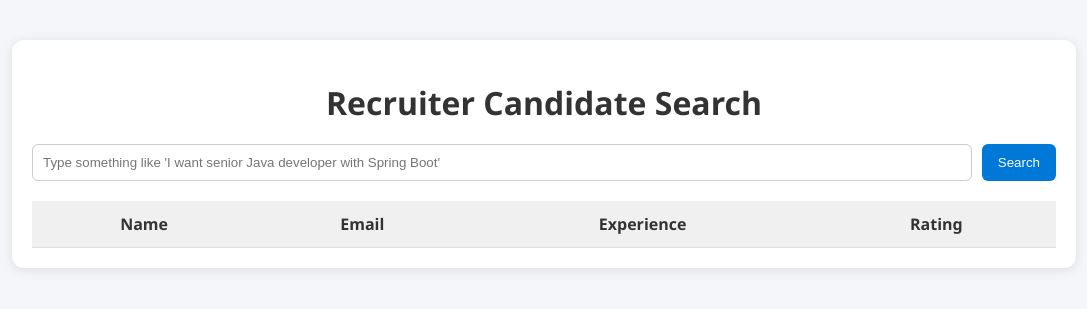
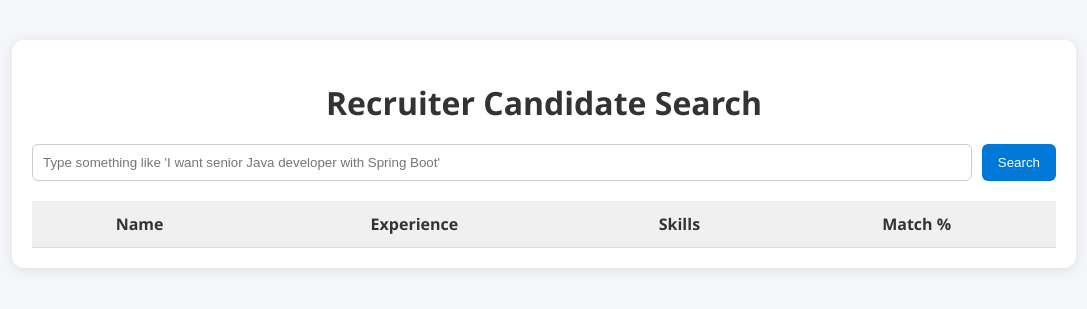
Before and after one commit to Milind-Bhandare/SkillMatch, a FastAPI app: page /recruiter in a window 1280 px wide. Shown: the top 309 px of the page, without its empty margins (96-1183 px from the left). Run offline with FastAPI, Linux system fonts and the light colour scheme; lists and menus that the app fills with data are empty.

Commit message:
Changed UI Fields

```diff
--- a/app.py
+++ b/app.py
@@ -361,5 +361,5 @@ def search_candidates(query: str):
     out = sorted(out, key=lambda x: x["final_score"], reverse=True)
     max_score = max([o["final_score"] for o in out] or [1.0])
     for o in out:
-        o["star"] = round((o["final_score"] / max_score) * 5, 2)
+        o["match_percent"] = round((o["final_score"] / max_score) * 100, 2)
     return {"query": query, "results": out}
--- a/chroma/chroma_store.py
+++ b/chroma/chroma_store.py
@@ -12,7 +12,6 @@ VEC_FILE = PERSIST_DIR / "vectors.json"
 MODEL_NAME = CONFIG["embeddings"].get("model", "all-MiniLM-L6-v2")
 MODEL = SentenceTransformer(MODEL_NAME)
 
-
 def _load_vectors():
     if VEC_FILE.exists():
         with open(VEC_FILE, "r", encoding="utf-8") as f:
@@ -20,12 +19,10 @@ def _load_vectors():
         return {k: np.array(v) for k, v in data.items()}
     return {}
 
-
 def _save_vectors(vecs: dict):
     serial = {k: v.tolist() for k, v in vecs.items()}
     with open(VEC_FILE, "w", encoding="utf-8") as f:
         json.dump(serial, f)
-
 
 def add_or_update_candidate(candidate_id: str, text: str, metadata: dict = None):
     vecs = _load_vectors()
@@ -39,7 +36,6 @@ def add_or_update_candidate(candidate_id: str, text: str, metadata: dict = None)
         metas = json.loads(meta_file.read_text(encoding="utf-8"))
     metas[candidate_id] = metadata or {}
     meta_file.write_text(json.dumps(metas), encoding="utf-8")
-
 
 def search(query: str, top_k: int = 20):
     vecs = _load_vectors()
--- a/static/recruiter.js
+++ b/static/recruiter.js
@@ -3,6 +3,67 @@ document.addEventListener("DOMContentLoaded", () => {
   const queryInput = document.getElementById("searchQuery");
   const candidateList = document.getElementById("candidate-list");
   const loader = document.getElementById("loader");
+
+  function formatExperience(raw) {
+    if (raw === null || raw === undefined || raw === "") return "N/A";
+    const n = parseInt(raw, 10);
+    if (!isNaN(n) && n >= 0) return `${n} yrs`;
+    // if it's a string like "8 yrs" already
+    return String(raw);
+  }
+
+  function formatSkills(cand) {
+    // candidate may have skills array, skills_json, or a skills string
+    if (Array.isArray(cand.skills) && cand.skills.length) return cand.skills.join(", ");
+    if (cand.skills && typeof cand.skills === "string") {
+      // maybe it's a comma separated string
+      return cand.skills;
+    }
+    if (cand.skills_json) {
+      try {
+        const parsed = typeof cand.skills_json === "string" ? JSON.parse(cand.skills_json) : cand.skills_json;
+        if (Array.isArray(parsed)) return parsed.join(", ");
+        if (typeof parsed === "string") return parsed;
+      } catch (e) {
+        // fallback to raw string
+        return String(cand.skills_json);
+      }
+    }
+    return "N/A";
+  }
+
+  function formatMatchPercent(result) {
+    // Prefer match_percent (backend refactor). Fallback to star -> percent conversion.
+    if (result.match_percent !== undefined && result.match_percent !== null) {
+      return `${Number(result.match_percent).toFixed(2)}%`;
+    }
+    // sometimes backend could still be returning 'star' out of 5
+    if (result.star !== undefined && result.star !== null) {
+      const star = Number(result.star) || 0;
+      const pct = (star / 5) * 100;
+      return `${pct.toFixed(2)}%`;
+    }
+    // fallback: maybe semantic/final_score present — normalize to percent if possible
+    if (result.final_score !== undefined && result.final_score !== null) {
+      // best-effort: we can't know max_score here, so show final_score*100 (not ideal)
+      return `${(Number(result.final_score) * 100).toFixed(2)}%`;
+    }
+    return "0.00%";
+  }
+
+  function showNoResults(query) {
+    candidateList.innerHTML = `<tr><td colspan="4">No candidates found for "${escapeHtml(query)}"</td></tr>`;
+  }
+
+  function escapeHtml(str) {
+    if (!str && str !== 0) return "";
+    return String(str)
+      .replace(/&/g, "&amp;")
+      .replace(/</g, "&lt;")
+      .replace(/>/g, "&gt;")
+      .replace(/"/g, "&quot;")
+      .replace(/'/g, "&#039;");
+  }
 
   searchBtn.addEventListener("click", () => {
     const query = queryInput.value.trim();
@@ -15,30 +76,38 @@ document.addEventListener("DOMContentLoaded", () => {
     loader.style.display = "block"; // show loader
 
     fetch(`/search_candidates?query=${encodeURIComponent(query)}`)
-            .then(res => res.json())
-            .then(data => {
+      .then((res) => {
+        if (!res.ok) throw new Error("Network response was not ok");
+        return res.json();
+      })
+      .then((data) => {
         candidateList.innerHTML = "";
         const results = data.results || [];
 
         if (!results || results.length === 0) {
-                    candidateList.innerHTML = `<tr><td colspan="4">No candidates found for "${query}"</td></tr>`;
+          showNoResults(query);
           return;
         }
 
-                results.forEach(r => {
-                    const cand = r.candidate;
-                    const stars = "★".repeat(Math.round(r.star)) + "☆".repeat(5 - Math.round(r.star));
+        results.forEach((r) => {
+          const cand = r.candidate || {};
+          const name = escapeHtml(cand.name || cand.filename || "N/A");
+          const experience = formatExperience(cand.experience);
+          const skills = escapeHtml(formatSkills(cand));
+          const matchPct = escapeHtml(formatMatchPercent(r));
+
           const row = document.createElement("tr");
           row.innerHTML = `
-                        <td>${cand.name || "N/A"}</td>
-                        <td>${cand.email || "N/A"}</td>
-                        <td>${cand.experience || 0} yrs</td>
-                        <td><span class="star">${stars}</span></td>
+            <td>${name}</td>
+            <td>${experience}</td>
+            <td>${skills}</td>
+            <td>${matchPct}</td>
           `;
           candidateList.appendChild(row);
         });
       })
-            .catch(() => {
+      .catch((err) => {
+        console.error("Search error:", err);
         candidateList.innerHTML = `<tr><td colspan="4">No results found. Please refine your search.</td></tr>`;
       })
       .finally(() => {
--- a/templates/recruiter.html
+++ b/templates/recruiter.html
@@ -1,16 +1,21 @@
 <!DOCTYPE html>
 <html lang="en">
 <head>
-  <meta charset="UTF-8">
+  <meta charset="UTF-8" />
   <title>Recruiter Search</title>
-  <link rel="stylesheet" href="/static/style.css">
+  <link rel="stylesheet" href="/static/style.css" />
+  <meta name="viewport" content="width=device-width,initial-scale=1" />
 </head>
 <body>
 <div class="container">
   <h1>Recruiter Candidate Search</h1>
 
   <div class="search-bar">
-    <input type="text" id="searchQuery" placeholder="Type something like 'I want senior Java developer with Spring Boot'">
+    <input
+            type="text"
+            id="searchQuery"
+            placeholder="Type something like 'I want senior Java developer with Spring Boot'"
+    />
     <button id="searchBtn" class="btn">Search</button>
   </div>
 
@@ -21,9 +26,9 @@
     <thead>
     <tr>
       <th>Name</th>
-      <th>Email</th>
       <th>Experience</th>
-      <th>Rating</th>
+      <th>Skills</th>
+      <th>Match %</th>
     </tr>
     </thead>
     <tbody id="candidate-list">
@@ -32,6 +37,7 @@
   </table>
 </div>
 
-<script src="/static/recruiter.js"></script>
+<!-- Cache-busting version on purpose -->
+<script src="/static/recruiter.js?v=2"></script>
 </body>
 </html>
```
Lines whose indentation alone changed are shown as unchanged.
